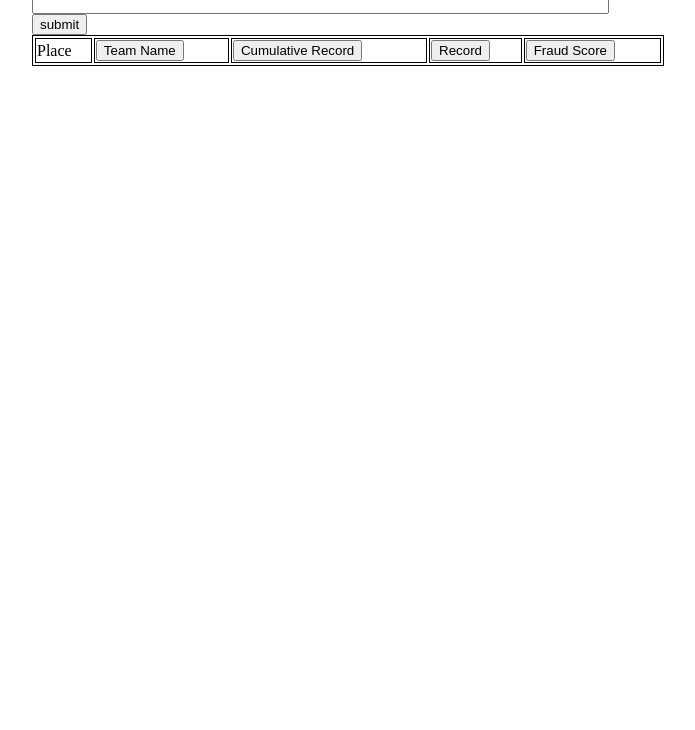
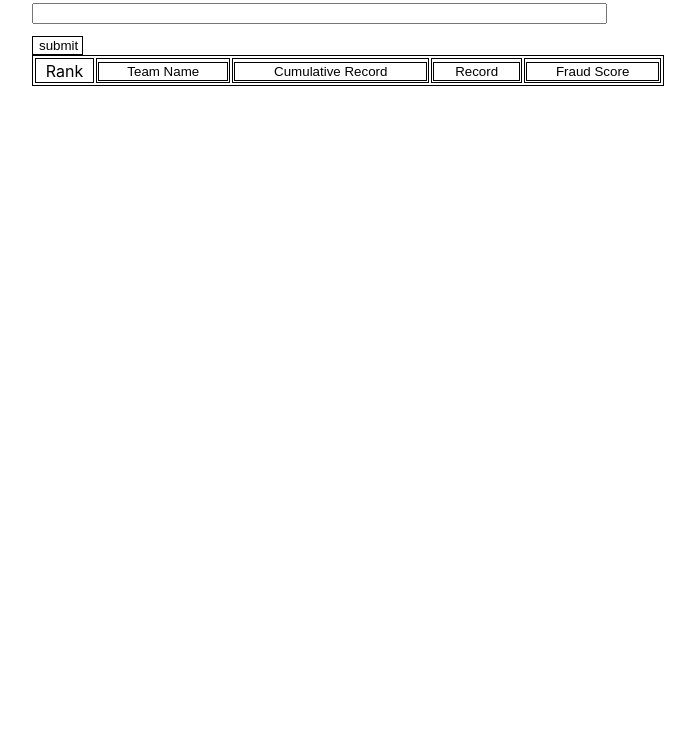
Before and after one commit to willshuttleworth/ffanalyzer, a plain HTML site: page index.html in a window 1280 px wide. Shown: the part 70-800 px from the top of the page, without its empty margins (292-987 px from the left). Drawn offline with Linux system fonts and the light colour scheme.

Commit message:
Add files via upload
Added more styling

```diff
--- a/fantasyStandings.js
+++ b/fantasyStandings.js
@@ -60,7 +60,7 @@ class Team{
     for(let i = 0; i < matchupData.teams.length; i++)
       idKeys[matchupData.teams[i].id] = i
 
-    currentWeek = matchupData.scoringPeriodId
+    currentWeek = matchupData.scoringPeriodId;
 
     //declaring 2d array of scores
     //i = numTeams, j = num regular season weeks
@@ -94,6 +94,8 @@ class Team{
 
       row.insertCell(0).innerText = i + 1;
       row.insertCell(1).innerText = teams[i].fullName;
+      table.rows[i + 1].cells[1].style.textAlign = "left";
+      console.log(i);
       row.insertCell(2).innerText = cumRecord;
       row.insertCell(3).innerText = record;
       row.insertCell(4).innerText = teams[i].percentDiff.toFixed(3)
--- a/index.html
+++ b/index.html
@@ -1,24 +1,25 @@
 <!DOCTYPE html>
 <html>
   <head>
+  <link rel="icon" href="logo3.png">
   <link rel="stylesheet" href="style.css">
   <meta charset="utf-8"/>
   <title>fantasy standings</title >
   </head>
-  <body>
+  <body class="font">
         <h1 id='header'>Fantasy League Standings</h1>
         <p id="linkText">please enter league link: </p>
         <div class="center">
-          <input id="leagueInput" type="text"></input>
-          <button id="leagueSubmit" type="button" onclick="getLeagueId()">submit</button>
+          <input id="leagueInput" type="text" class="input-box"></input>
+          <button id="leagueSubmit" type="button" onclick="getLeagueId()" class="button" style="width: 8%">submit</button>
         </div>
         <table id = "table">
           <tr>
-            <td>Place</td>
-            <td><button id="teamName" onclick="sortByName()">Team Name</button></td>
-            <td><button id="cumRecord" onclick="sortByCumRecord()">Cumulative Record</button></td>
-            <td><button id="record" onclick="sortByRecord()">Record</button></td>
-            <td><button id="fraudScore" onclick="sortByFraudScore()">Fraud Score</button></td>
+            <td class="first-column" style="padding: 0px">Rank</td>
+            <td><button id="teamName" onclick="sortByName()" class="button">Team Name</button></td>
+            <td><button id="cumRecord" onclick="sortByCumRecord()" class="button">Cumulative Record</button></td>
+            <td><button id="record" onclick="sortByRecord()" class="button">Record</button></td>
+            <td><button id="fraudScore" onclick="sortByFraudScore()" class="button">Fraud Score</button></td>
           </tr>
         </table>
   <script src='fantasyStandings.js'></script>
--- a/style.css
+++ b/style.css
@@ -1,18 +1,45 @@
 table, th, td {
 border: 1.75px solid black;
+text-align: center;
 }
 table{
   margin: auto;
   width: 50%
 }
+
 h1, p{
   margin: auto;
   width: 50%;
 }
+
+input{
+  width: 90%;
+}
+
 .center{
   margin: auto;
   width: 50%;
 }
-input{
-  width: 90%;
+
+.button{
+  width: 100%;
+  background-color: white;
+  border: 1.5px solid black;
+  transition-duration: .5s;
 }
+
+.button:hover{
+  background-color: black;
+  color: white;
+}
+
+.font{
+  font-family: -apple-system, BlinkMacSystemFont, sans-serif;
+}
+
+.input-box{
+  padding: 1px;
+  margin-top: 6px;
+  margin-bottom: 10px;
+  margin-right: 4px;
+}
```
